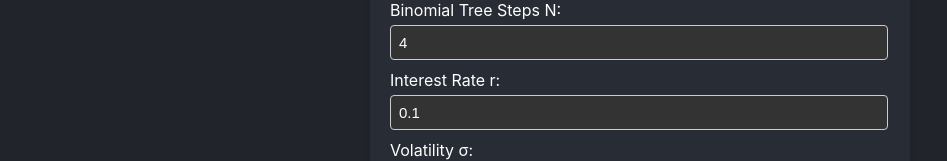
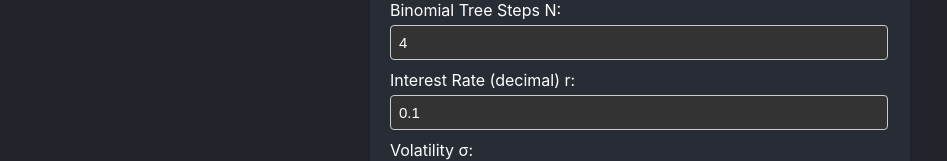
Before and after one commit to AnuragChaudhari7/optionsPricing, a React (Create React App) app in the folder frontend/: page /binomial in a window 1280 px wide. Shown: the part 391-552 px from the top of the page, without its empty margins (0-947 px from the left). Built offline with nearby package versions, Linux system fonts and the light colour scheme.

Commit message:
changed interest rate input & sig error

```diff
--- a/frontend/src/Binomial.jsx
+++ b/frontend/src/Binomial.jsx
@@ -28,7 +28,7 @@ function Binomial() {
         if (!inputs.T) newErrors.T = 'T is required';
         if (!inputs.N) newErrors.N = 'N is required'; //TODO: input validate integer (separate error)
         if (!inputs.r) newErrors.r = 'r is required';
-        if (!inputs.sig) newErrors.sig = 'sig is required';
+        if (!inputs.sig) newErrors.sig = '\u03C3 is required';
         return newErrors;
     };
 
@@ -102,7 +102,7 @@ function Binomial() {
 
             <br></br>
 
-            <label htmlFor="r" >Interest Rate r: </label>
+            <label htmlFor="r" >Interest Rate (decimal) r: </label>
             <input
                 type="number"
                 name="r"
```
